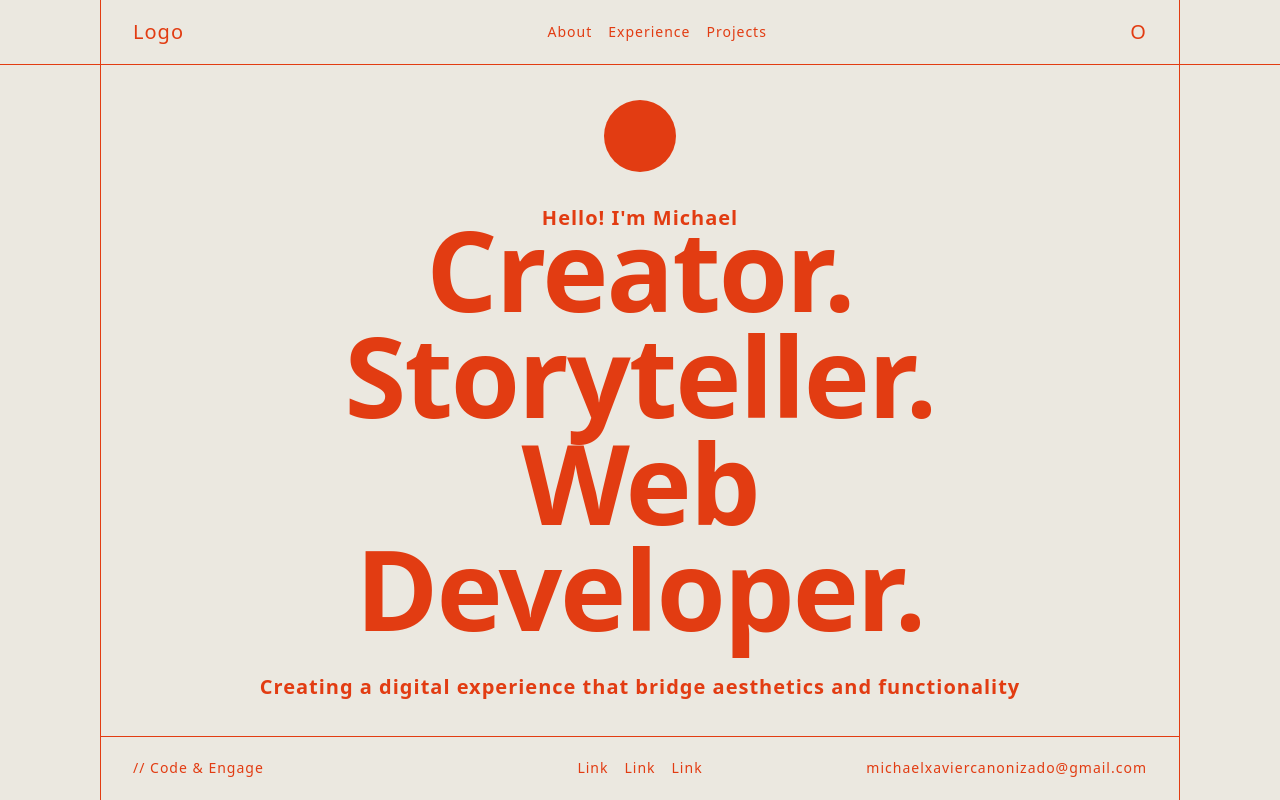
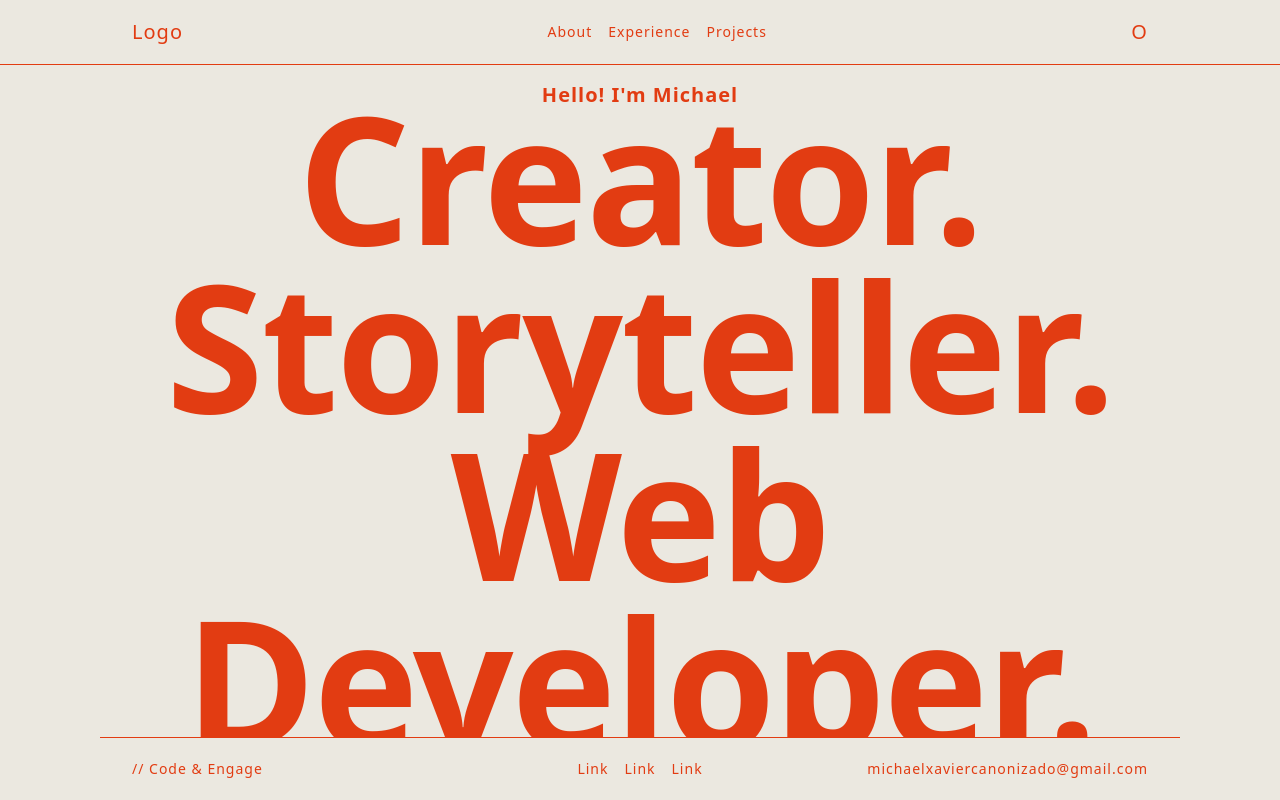
Before and after one commit to michaelcanonizado/michaelcanonizado, a Next.js app: page / in a window 1280 px wide. Shown: the top 800 px of the page. Built offline with nearby package versions, Linux system fonts and the light colour scheme.

Commit message:
chore: remove vertical borders from container

```diff
--- a/src/app/_sections/hero.tsx
+++ b/src/app/_sections/hero.tsx
@@ -3,14 +3,14 @@ import React from 'react';
 const Hero = () => {
   return (
     <>
-      <section className='hero-height container flex flex-col items-center justify-center overflow-hidden border-b text-center'>
+      <section className='hero-height flex flex-col items-center justify-center overflow-hidden text-center'>
         <div className='mb-lg'>
           <div className='size-[72px] rounded-full bg-foreground' />
         </div>
         <div className='mb-[-16px]'>
           <p className='font-bold'>Hello! I&apos;m Michael</p>
         </div>
-        <div className='text-display mb-lg flex max-w-[810px] flex-col items-center'>
+        <div className='text-display mb-lg flex flex-col items-center'>
           <h1 className=''>Creator.</h1>
           <h1 className=''>Storyteller.</h1>
           <h1 className='text-brand'>Web Developer.</h1>
@@ -22,7 +22,7 @@ const Hero = () => {
           </p>
         </div>
       </section>
-      <div className='text-sub container !m-0 grid h-[64px] grid-cols-3 border-b bg-background !py-0'>
+      <div className='text-sub container !m-0 grid h-[64px] grid-cols-3 border-b border-t bg-background !py-0'>
         <div className='flex items-center justify-start'>
           <p className=''>{'// Code & Engage'}</p>
         </div>
--- a/src/styles/globals.css
+++ b/src/styles/globals.css
@@ -54,8 +54,11 @@
 
 @layer components {
   .container {
+    @apply w-full max-w-[1080px] px-md py-lg md:px-lg md:py-xl;
+  }
+  /* .container {
     @apply w-full max-w-[1080px] border-x px-md py-lg md:px-lg md:py-xl;
-  }
+  } */
 }
 /* .container {
   padding-left: 16px;
@@ -70,7 +73,7 @@
   min-height: 650px;
 }
 .text-display {
-  font-size: calc((112 / 16) * 1rem);
+  font-size: calc((177 / 16) * 1rem);
   letter-spacing: calc((-2 / 16) * 1rem);
   line-height: 0.95;
   font-weight: 700;
```
